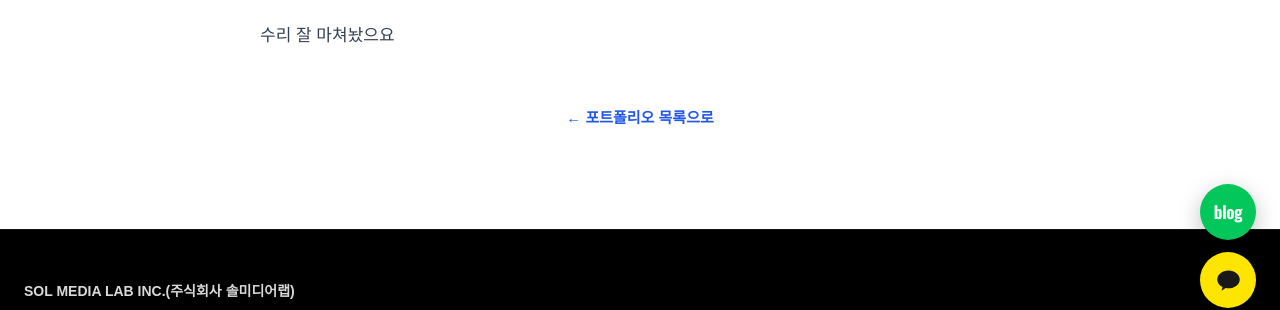
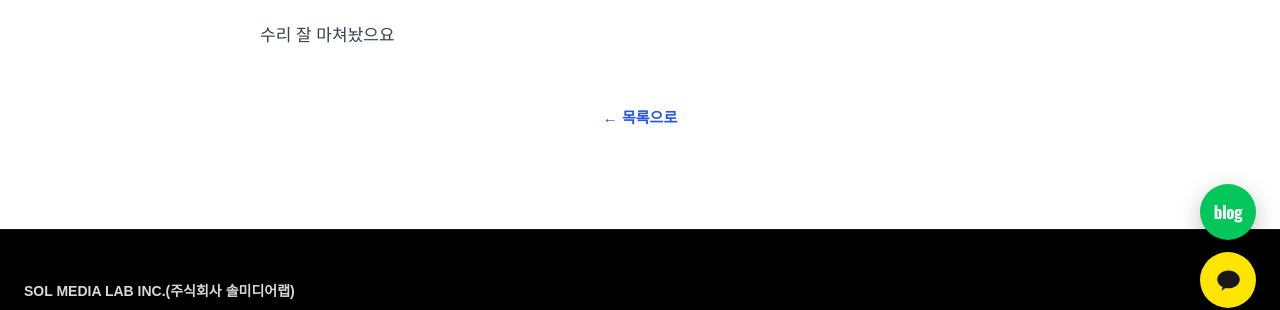
Before and after one commit to hongbj123-create/sol-medialab-site, a Jekyll site: the page built from _portfolio/분당-헬스케어-혁신-파크-유지-보수.md, in a window 1280 px wide and 900 px high, scrolled down 741 px. Shown: the part 434-744 px from the top of the window. Built offline with Jekyll 4.4.1, drawn with Linux system fonts in a browser that asks for light colours; some web fonts are replaced.

Commit message:
Rename CMS collection label and detail back-link to remove '포트폴리오' wording

```diff
--- a/_layouts/portfolio.html
+++ b/_layouts/portfolio.html
@@ -100,7 +100,7 @@
   </div>
   {% endif %}
 
-  <a class="portfolio-detail-back" href="{{ site.baseurl }}/portfolio.html">← 포트폴리오 목록으로</a>
+  <a class="portfolio-detail-back" href="{{ site.baseurl }}/portfolio.html">← 목록으로</a>
 </section>
 
 <footer class="site-footer">
--- a/admin/config.yml
+++ b/admin/config.yml
@@ -12,8 +12,8 @@ publish_mode: simple
 
 collections:
   - name: "portfolio"
-    label: "포트폴리오"
-    label_singular: "포트폴리오 글"
+    label: "게시글"
+    label_singular: "게시글"
     folder: "_portfolio"
     create: true
     slug: "{{slug}}"
```
